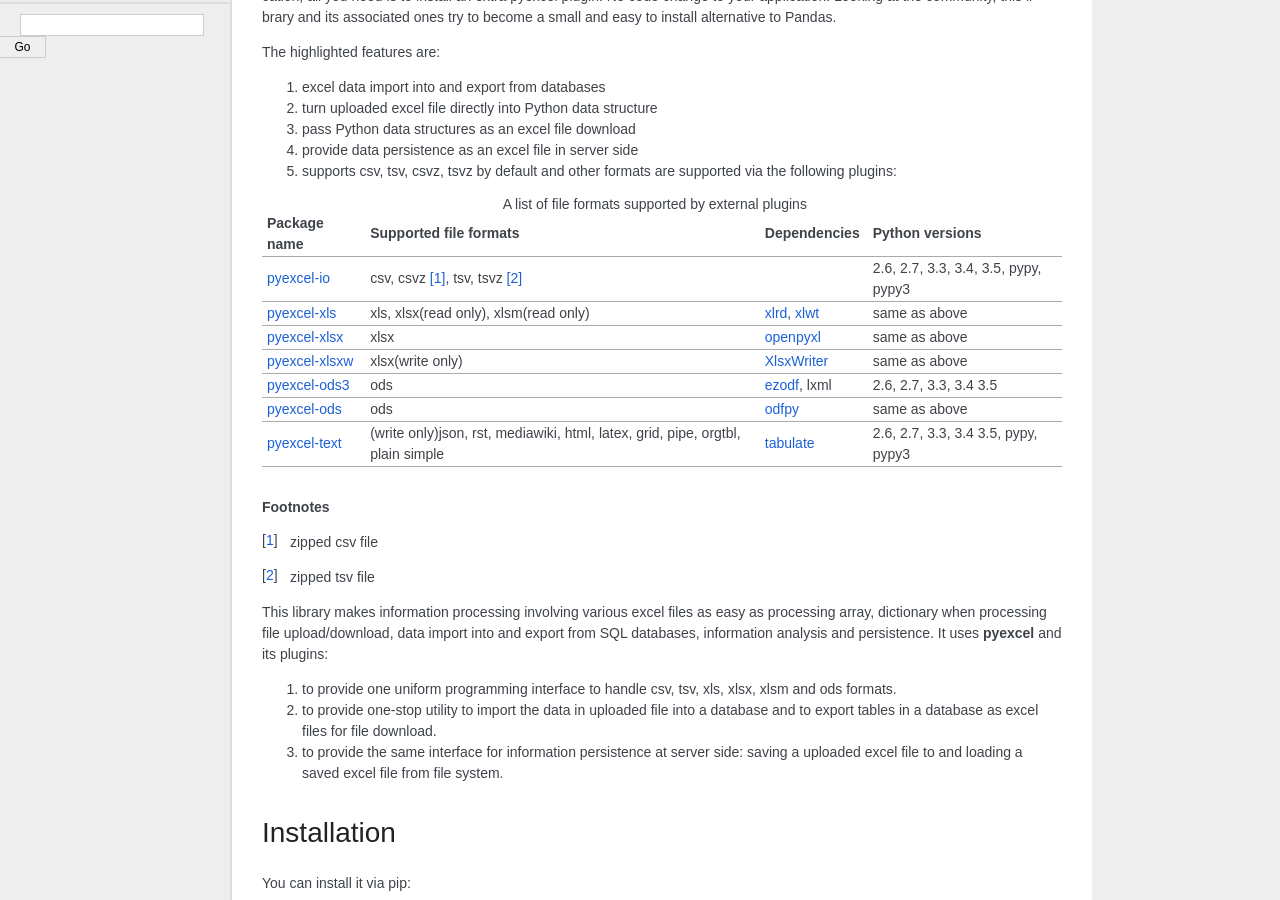
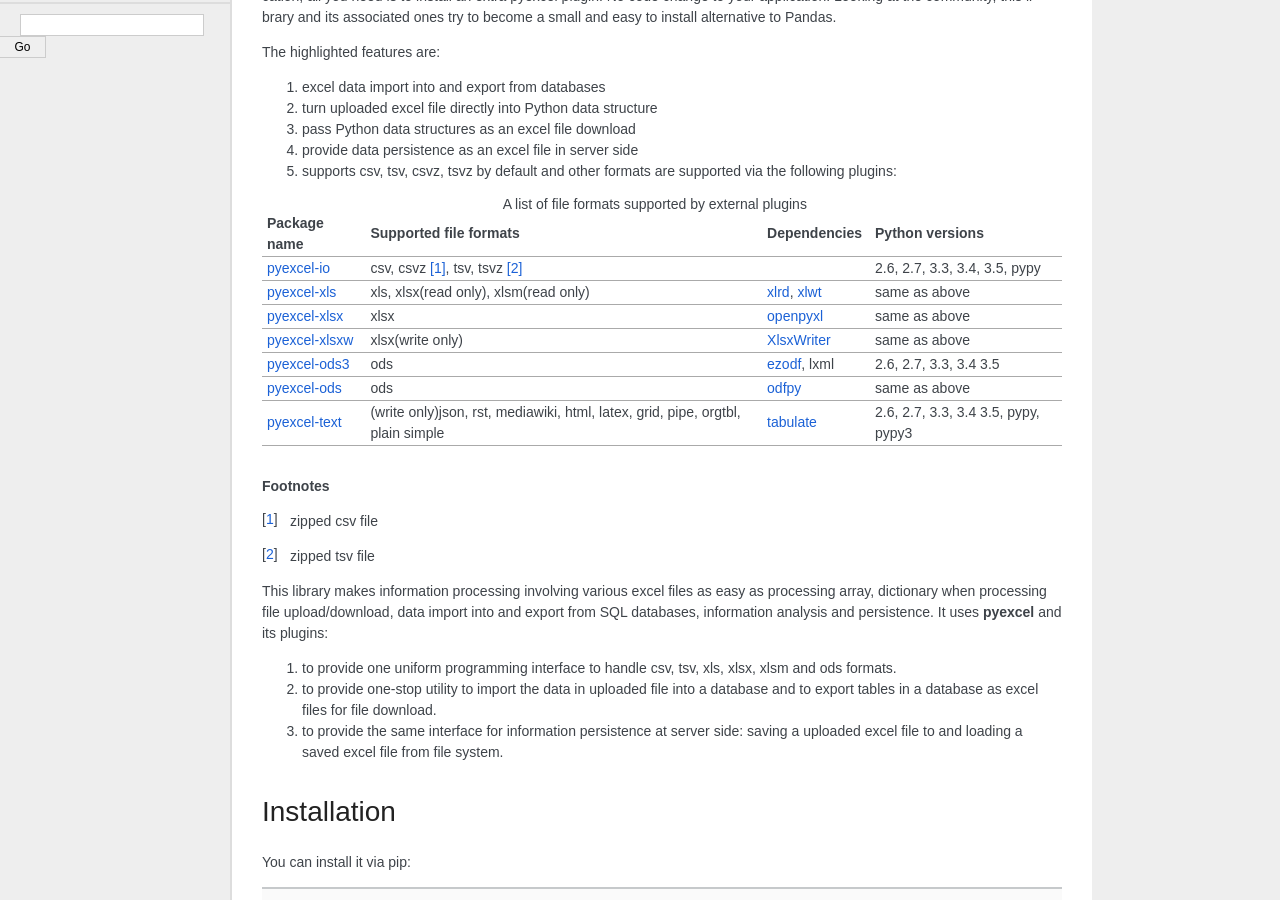
Before and after one commit to pyexcel-webwares/pyramid-excel, a Sphinx documentation site: the page built from docs/source/index.rst, in a window 1280 px wide and 900 px high, scrolled down 768 px. Built offline with Sphinx 7.4.7, drawn with Linux system fonts in a browser that asks for light colours; some web fonts are replaced.

```diff
--- a/README.rst
+++ b/README.rst
@@ -63,7 +63,7 @@ The highlighted features are:
    ================= ======================= ============= ==================
    `pyexcel-io`_     csv, csvz [#f1]_, tsv,                2.6, 2.7, 3.3,
                      tsvz [#f2]_                           3.4, 3.5,
-                                                           pypy, pypy3
+                                                           pypy
    `pyexcel-xls`_    xls, xlsx(read only),   `xlrd`_,      same as above
                      xlsm(read only)         `xlwt`_
    `pyexcel-xlsx`_   xlsx                    `openpyxl`_   same as above
--- a/docs/source/index.rst
+++ b/docs/source/index.rst
@@ -61,7 +61,7 @@ The highlighted features are:
    ================= ======================= ============= ==================
    `pyexcel-io`_     csv, csvz [#f1]_, tsv,                2.6, 2.7, 3.3,
                      tsvz [#f2]_                           3.4, 3.5,
-                                                           pypy, pypy3
+                                                           pypy
    `pyexcel-xls`_    xls, xlsx(read only),   `xlrd`_,      same as above
                      xlsm(read only)         `xlwt`_
    `pyexcel-xlsx`_   xlsx                    `openpyxl`_   same as above
--- a/rnd_requirements.txt
+++ b/rnd_requirements.txt
@@ -1,2 +1,6 @@
 https://github.com/pyexcel/pyexcel/archive/master.zip
+https://github.com/pyexcel/pyexcel-io/archive/master.zip
+https://github.com/pyexcel/pyexcel-ods/archive/master.zip
+https://github.com/pyexcel/pyexcel-xls/archive/master.zip
+https://github.com/pyexcel/pyexcel-xlsx/archive/master.zip
 https://github.com/pyexcel/pyexcel-webio/archive/master.zip
```
